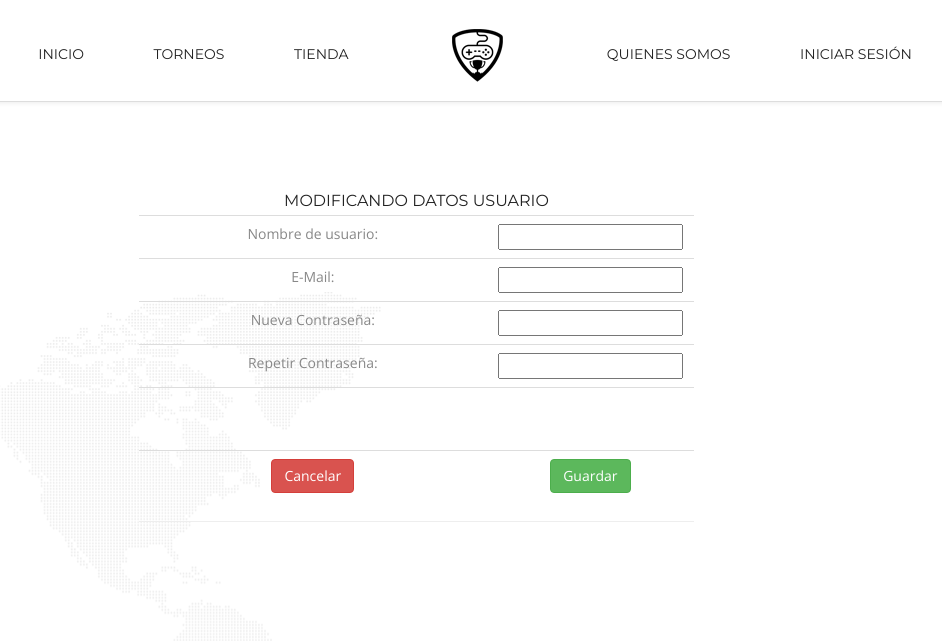
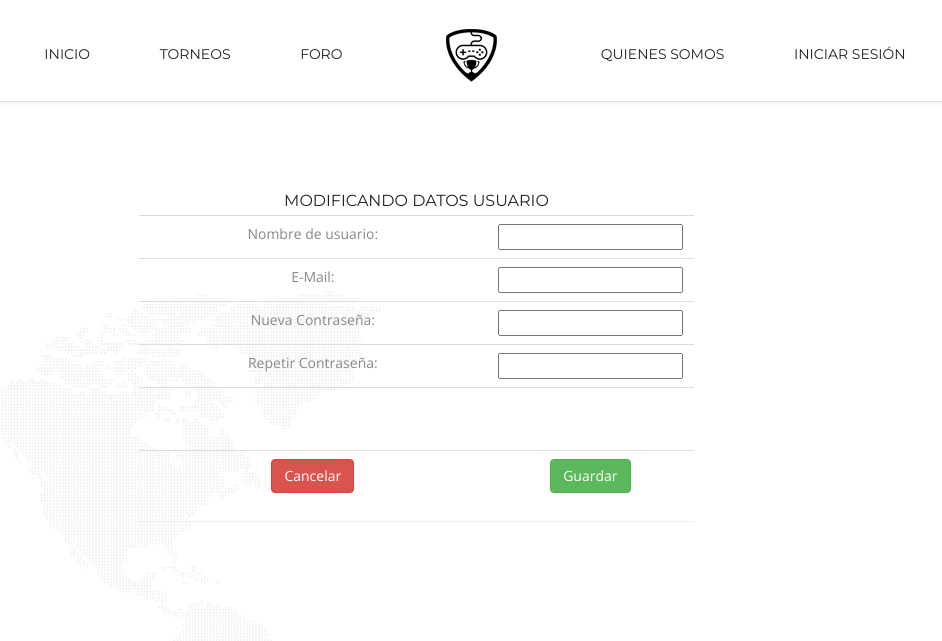
Before and after one commit to Makokoo/proyectorandomtournament, a PHP site: page /modprofile.php in a window 1280 px wide. Shown: the top 641 px of the page, without its empty margins (165-1107 px from the left). Run offline with PHP 8.4, Linux system fonts and the light colour scheme; data that the repository does not hold is empty.

Commit message:
Cambiado link a foro

```diff
--- a/modprofile.php
+++ b/modprofile.php
@@ -147,7 +147,7 @@ if(isset($_POST['modified'])){
         <ul class="main-nav">
             <li><a href="home.php">INICIO</a></li>
             <li><a href="tournaments.php">TORNEOS</a></li>
-            <li><a href="quienessomos.php">TIENDA</a></li>
+            <li><a href="forum.php">FORO</a></li>
             <li class="small-logo"><a href="home.php"><img src="img/small-logo.png" alt=""></a></li>
             <li><a href="quienessomos.php">QUIENES SOMOS</a></li>
 
```
